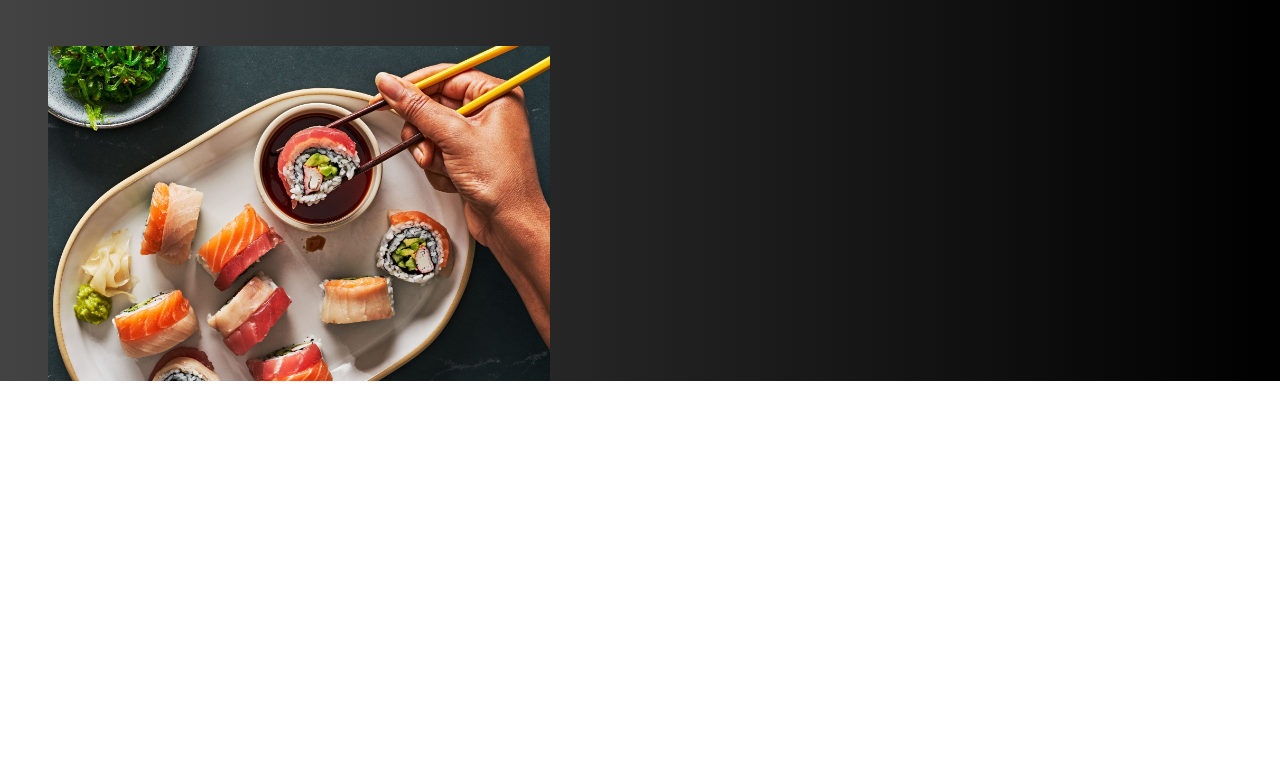
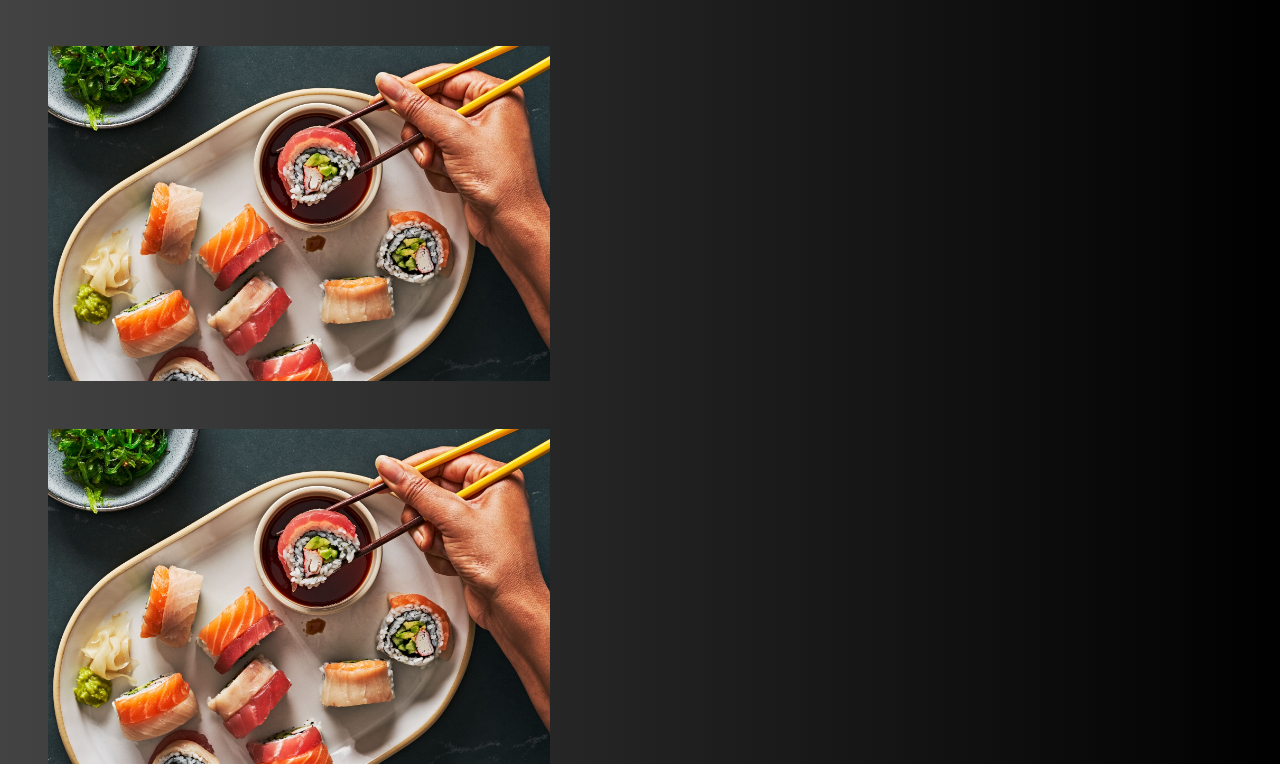
Before and after one commit to shcher-olha/new-navbar, a React (Create React App) app: page /menu in a window 1280 px wide. Shown: the part 615-1379 px from the top of the page. Before the commit the page ends 996 px from the top, so only its background shows below. Built offline with nearby package versions, Linux system fonts and the light colour scheme.

Commit message:
add amage

```diff
--- a/src/components/menu.js
+++ b/src/components/menu.js
@@ -19,6 +19,11 @@ const Menu = () => {
           <img src={rollsImage} alt="Rolls" className="img-fluid" />
         </div>
       </div>
+      <div className="row mt-5">
+        <div className="col-6 ms-5">
+          <img src={rollsImage} alt="Rolls" className="img-fluid" />
+        </div>
+      </div>
     </>
   );
 };
```
